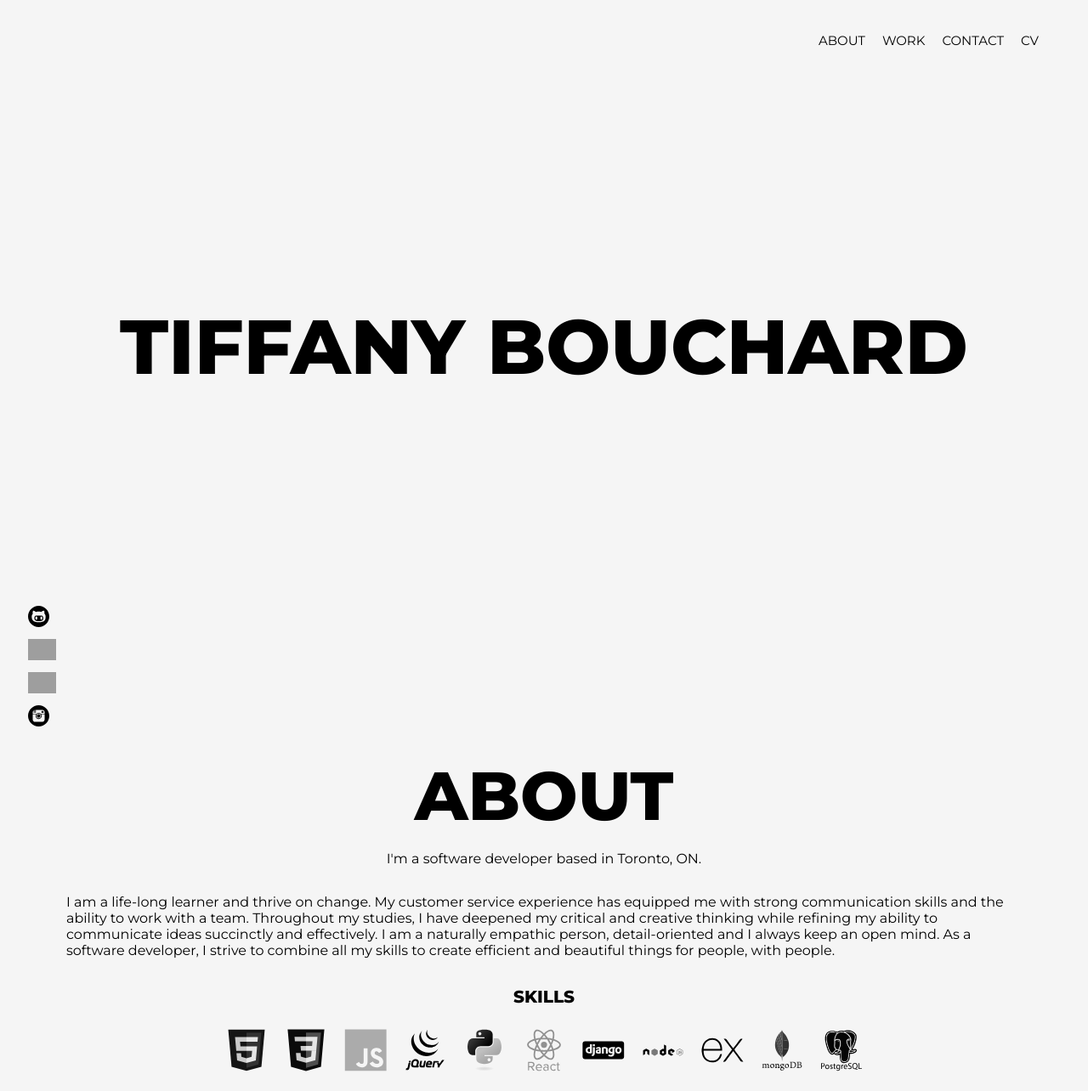
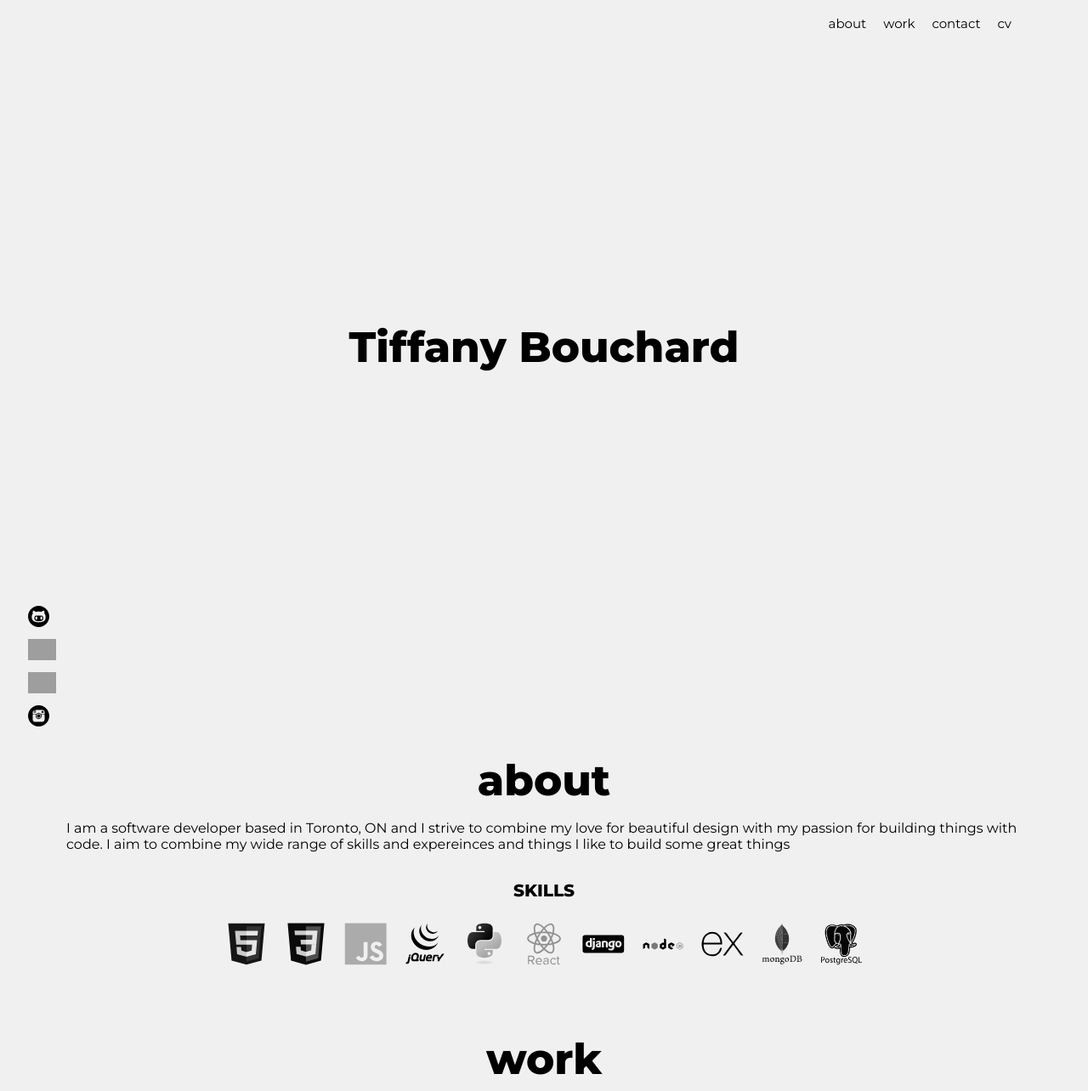
Before and after one commit to tiffbouchard/portfolio, a Gatsby site: page / in a window 1280 px wide. Shown: the top 1284 px of the page at 85% size. Built offline with nearby package versions, Linux system fonts and the light colour scheme; Gatsby itself is replaced by a stand-in of ours; grey boxes are pictures that could not be loaded.

Commit message:
update styling

```diff
--- a/src/components/layout.css
+++ b/src/components/layout.css
@@ -1,3 +1,3 @@
 body {
-  background-color: whitesmoke;
+  background-color:#f0f0f0;
 }
--- a/src/components/nav.js
+++ b/src/components/nav.js
@@ -4,10 +4,13 @@ import styled from "styled-components"
 import scrollTo from "gatsby-plugin-smoothscroll"
 
 const NavBar = styled.ul`
+  background-color: #f0f0f0;
+  width: 90vw;
+  margin: 0;
   list-style-type: none;
   position: fixed;
   display: flex;
-  margin: 20px 40px;
+  justify-content: flex-end;
   li {
     padding: 5px;
     button {
@@ -33,16 +36,16 @@ const NavBar = styled.ul`
 const NavBarSection = () => (
   <NavBar id="home">
     <li>
-      <button onClick={() => scrollTo("#about")}>ABOUT</button>
+      <button onClick={() => scrollTo("#about")}>about</button>
     </li>
     <li>
-      <button onClick={() => scrollTo("#work")}>WORK</button>
+      <button onClick={() => scrollTo("#work")}>work</button>
     </li>
     <li>
-      <button href="mailto:tiffany.bouchard@mail.utoronto.ca">CONTACT</button>
+      <button href="mailto:tiffany.bouchard@mail.utoronto.ca">contact</button>
     </li>
     <li>
-      <button href="/">CV</button>
+      <button href="/">cv</button>
     </li>
   </NavBar>
 )
--- a/src/components/sections/about.js
+++ b/src/components/sections/about.js
@@ -25,7 +25,7 @@ const AboutContainer = styled.div`
   }
 `
 const AboutHeader = styled.h1`
-  font-size: 80px;
+  font-size: 50px;
   font-family: "Montserrat", sans-serif;
   font-weight: bold;
   margin: 70px 0 0 0;
@@ -55,17 +55,12 @@ const SubHeaders = styled.h2`
 const AboutSection = props => (
   <Section id="about">
     <AboutContainer>
-      <AboutHeader>ABOUT</AboutHeader>
-      <p>I'm a software developer based in Toronto, ON.</p>
+      <AboutHeader>about</AboutHeader>
       <p>
-        I am a life-long learner and thrive on change. My customer service
-        experience has equipped me with strong communication skills and the
-        ability to work with a team. Throughout my studies, I have deepened my
-        critical and creative thinking while refining my ability to communicate
-        ideas succinctly and effectively. I am a naturally empathic person,
-        detail-oriented and I always keep an open mind. As a software developer,
-        I strive to combine all my skills to create efficient and beautiful
-        things for people, with people.
+        I am a software developer based in Toronto, ON and I strive to combine
+        my love for beautiful design with my passion for building things with
+        code. I aim to combine my wide range of skills and expereinces and
+        things I like to build some great things
       </p>
       <SubHeaders>SKILLS</SubHeaders>
       <SkillsContainer>
--- a/src/components/sections/landing.js
+++ b/src/components/sections/landing.js
@@ -20,16 +20,12 @@ const MainContainer = styled.div`
 
 const NameHeader = styled.h1`
   font-family: "Montserrat", sans-serif;
-  font-size: 90px;
+  font-size: 50px;
   text-align: center;
   margin: 5px;
 `
-
-const NavContainer = styled.div`
-  display: flex;
-  justify-content: flex-end;
-`
-
+// -webkit-text-fill-color: rgba(247, 245, 241);
+// -webkit-text-stroke: 5px black;
 const SocialsContainer = styled.div`
   display: flex;
   justify-content: flex-start;
@@ -38,14 +34,12 @@ const SocialsContainer = styled.div`
 
 const LandingSection = () => (
   <Section>
-    <NavContainer>
-      <Nav />
-    </NavContainer>
+    <Nav />
     <SocialsContainer>
       <Socials />
     </SocialsContainer>
     <MainContainer>
-      <NameHeader>TIFFANY BOUCHARD</NameHeader>
+      <NameHeader>Tiffany Bouchard</NameHeader>
       {/* <p>software developer</p> */}
     </MainContainer>
   </Section>
--- a/src/components/sections/projects.js
+++ b/src/components/sections/projects.js
@@ -6,7 +6,7 @@ import styled from "styled-components"
 import projectone from "../../images/tinker.jpg"
 
 const Header = styled.h1`
-  font-size: 80px;
+  font-size: 50px;
   font-family: "Montserrat", sans-serif;
   font-weight: bold;
   margin: 70px 0 0 0;
@@ -48,7 +48,7 @@ const Overlay = styled.div`
 
 const ProjectsSection = props => (
   <Section id="work">
-    <Header>WORK</Header>
+    <Header>work</Header>
     <ProjectContainer>
       <ProjectDiv>
         <img src={projectone} alt="" />
```
